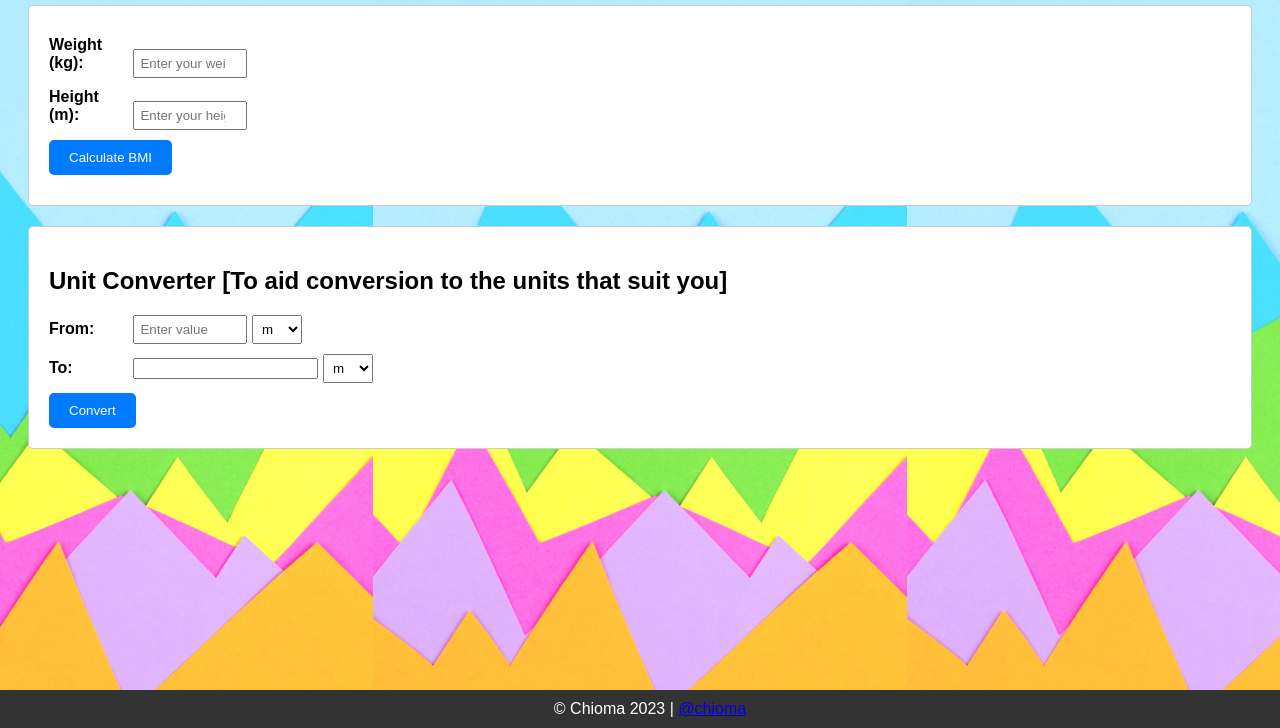
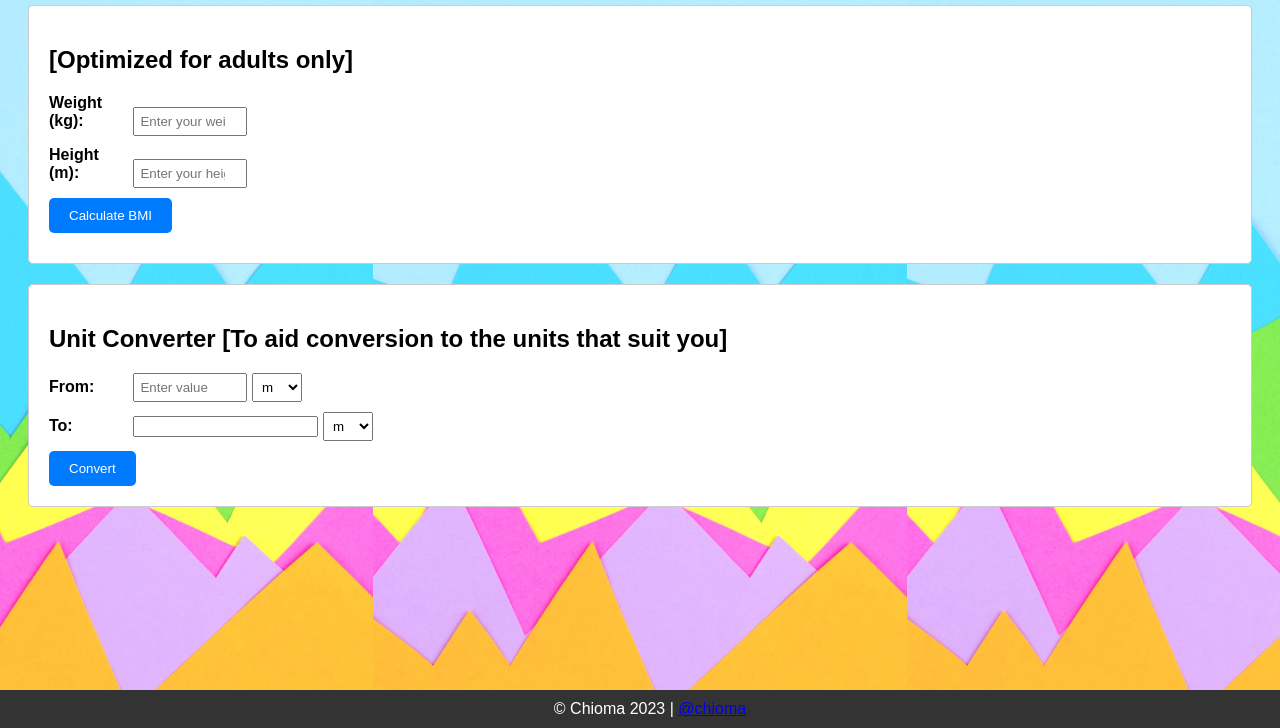
Before and after one commit to kamalu-chioma/BMI_html, a plain HTML site: page index.html in a window 1280 px wide. Shown: the part 72-800 px from the top of the page. Drawn offline with Linux system fonts and the light colour scheme.

Commit message:
Add files via upload

```diff
--- a/index.html
+++ b/index.html
@@ -10,6 +10,8 @@
     <!-- <img src="background.jpg" alt="image background"> -->
     <h1>BMI Calculator</h1>
     <div class="calculator">
+        <h2>[Optimized for adults only] </h2>
+
         <div>
             <label for="weight">Weight (kg):</label>
             <input type="number" id="weight" placeholder="Enter your weight in kg">
```
